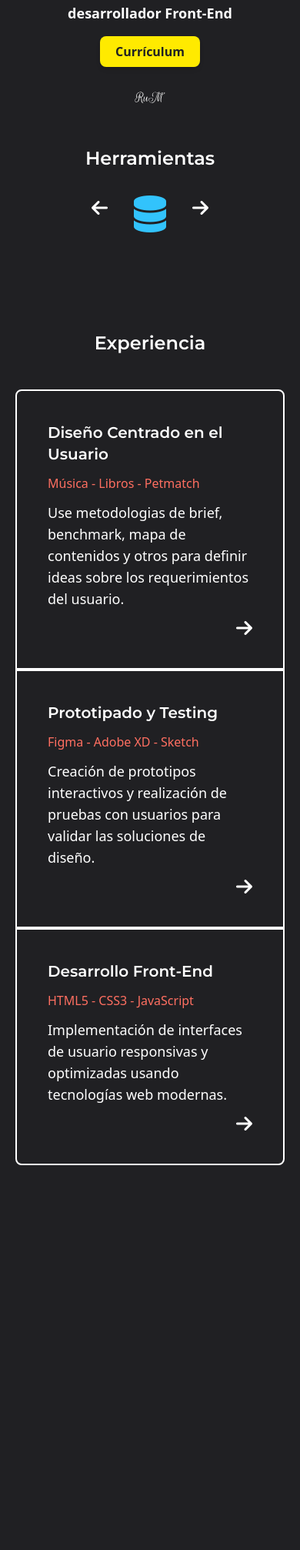
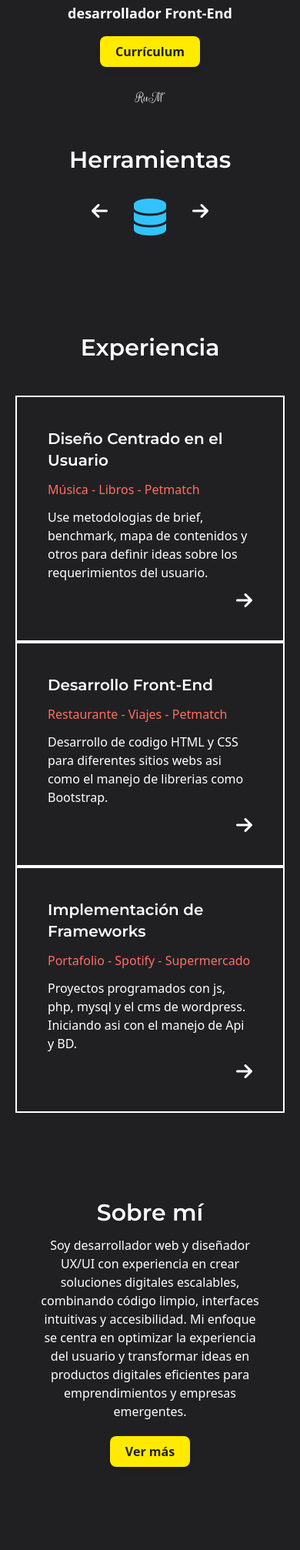
Before and after one commit to MrDrogoa/Portafolio-Titulo, a PHP site: page / in a window 390 px wide. Shown: the part 226-2240 px from the top of the page at 77% size. Before the commit the page ends 1740 px from the top, so only its background shows below. Run offline with PHP 8.4, Linux system fonts and the light colour scheme; some libraries are stand-ins or nearby versions.

```diff
--- a/css/styles.css
+++ b/css/styles.css
@@ -663,12 +663,16 @@ video {
   margin-top: 1rem;
 }
 
-.mb-6 {
-  margin-bottom: 1.5rem;
+.mt-auto {
+  margin-top: auto;
 }
 
-.mt-auto {
-  margin-top: auto;
+.mt-2 {
+  margin-top: 0.5rem;
+}
+
+.mt-5 {
+  margin-top: 1.25rem;
 }
 
 .block {
@@ -699,12 +703,20 @@ video {
   width: 60%;
 }
 
+.w-72 {
+  width: 18rem;
+}
+
 .w-full {
   width: 100%;
 }
 
 .max-w-\[1300px\] {
   max-width: 1300px;
+}
+
+.max-w-sm {
+  max-width: 24rem;
 }
 
 .flex-grow {
@@ -768,44 +784,8 @@ video {
   border-radius: 0.375rem;
 }
 
-.rounded-l-lg {
-  border-top-left-radius: 0.5rem;
-  border-bottom-left-radius: 0.5rem;
-}
-
-.rounded-t-lg {
-  border-top-left-radius: 0.5rem;
-  border-top-right-radius: 0.5rem;
-}
-
-.rounded-r-lg {
-  border-top-right-radius: 0.5rem;
-  border-bottom-right-radius: 0.5rem;
-}
-
-.rounded-b-lg {
-  border-bottom-right-radius: 0.5rem;
-  border-bottom-left-radius: 0.5rem;
-}
-
-.rounded-tr-\[2px\] {
-  border-top-right-radius: 2px;
-}
-
-.rounded-se-\[2px\] {
-  border-start-end-radius: 2px;
-}
-
-.rounded-tr-lg {
-  border-top-right-radius: 0.5rem;
-}
-
 .border-2 {
   border-width: 2px;
-}
-
-.border-b-0 {
-  border-bottom-width: 0px;
 }
 
 .border-white {
@@ -880,8 +864,16 @@ video {
   padding-bottom: 1.5rem;
 }
 
+.pb-2 {
+  padding-bottom: 0.5rem;
+}
+
 .pb-4 {
   padding-bottom: 1rem;
+}
+
+.pt-11 {
+  padding-top: 2.75rem;
 }
 
 .pt-5 {
@@ -890,14 +882,6 @@ video {
 
 .pt-8 {
   padding-top: 2rem;
-}
-
-.pt-10 {
-  padding-top: 2.5rem;
-}
-
-.pt-11 {
-  padding-top: 2.75rem;
 }
 
 .text-center {
--- a/index.html
+++ b/index.html
@@ -160,7 +160,7 @@
       <!-- carrusel - Herramientas-->
       <section class="max-w-[1300px] m-auto py-14 md:py-20">
         <h2
-          class="font-[Montserrat] text-white text-2xl md:text-3xl lg:text-4xl font-semibold text-center"
+          class="font-[Montserrat] text-white text-3xl md:text-4xl font-semibold text-center"
         >
           Herramientas
         </h2>
@@ -210,16 +210,16 @@
       <!-- tarjetas juntos - Experiencia -->
       <section class="max-w-[1300px] m-auto py-14 md:py-20">
         <h2
-          class="font-[Montserrat] text-white text-2xl md:text-3xl lg:text-4xl font-semibold text-center"
+          class="font-[Montserrat] text-white text-3xl md:text-4xl font-semibold text-center"
         >
           Experiencia
         </h2>
         <div
-          class="flex flex-col md:flex-row flex-wrap justify-center px-5 pt-11"
+          class="flex flex-col md:flex-row flex-wrap justify-center px-5 pt-11 w-full"
         >
           <!-- card-1 -->
           <div
-            class="flex flex-col border-2 border-white rounded-t-lg md:rounded-t-none md:rounded-s-lg p-10 gap-3 w-full md:w-80 lg:w-96"
+            class="flex flex-col border-2 border-white p-10 gap-3 max-w-sm m-auto md:m-0"
           >
             <h3
               class="font-[Montserrat] text-white text-xl md:text-2xl font-semibold"
@@ -233,7 +233,7 @@
               -
               <a href="#" class="hover:text-[#ff6e61e5]">Petmatch</a>
             </div>
-            <p class="font-[DM Sans] text-white font-normal text-lg">
+            <p class="font-[DM Sans] text-white font-normal md:text-lg">
               Use metodologias de brief, benchmark, mapa de contenidos y otros
               para definir ideas sobre los requerimientos del usuario.
             </p>
@@ -245,25 +245,24 @@
           </div>
 
           <!--card-2  -->
-          <!-- HAY UN PROBLEMA CON LOS BREAKPOINTS DE XL Y LG -->
           <div
-            class="card flex flex-col border-2 border-white md:rounded-br-lg md:rounded-tr-lg xl:rounded-br-none xl:rounded-tr-none p-10 gap-3 w-full md:w-80 lg:w-96"
+            class="card flex flex-col border-2 border-white p-10 gap-3 max-w-sm m-auto md:m-0"
           >
             <h3
               class="font-[Montserrat] text-white text-xl md:text-2xl font-semibold"
             >
-              Prototipado y Testing
+              Desarrollo Front-End
             </h3>
             <div class="font-[DM Sans] text-[#FF6F61] font-medium">
-              <a href="#" class="hover:text-[#ff6e61e5]">Figma</a>
+              <a href="#" class="hover:text-[#ff6e61e5]">Restaurante</a>
               -
-              <a href="#" class="hover:text-[#ff6e61e5]">Adobe XD</a>
+              <a href="#" class="hover:text-[#ff6e61e5]">Viajes</a>
               -
-              <a href="#" class="hover:text-[#ff6e61e5]">Sketch</a>
+              <a href="#" class="hover:text-[#ff6e61e5]">Petmatch</a>
             </div>
-            <p class="font-[DM Sans] text-white font-normal text-lg">
-              Creación de prototipos interactivos y realización de pruebas con
-              usuarios para validar las soluciones de diseño.
+            <p class="font-[DM Sans] text-white font-normal md:text-lg">
+              Desarrollo de codigo HTML y CSS para diferentes sitios webs asi
+              como el manejo de librerias como Bootstrap.
             </p>
             <a href="#" class="text-white flex justify-end mt-auto">
               <i
@@ -274,23 +273,23 @@
 
           <!-- card-3 -->
           <div
-            class="card flex flex-col border-2 border-white rounded-b-lg md:rounded-b-none md:rounded-br-lg md:rounded-tr-lg p-10 gap-3 w-full md:w-80 lg:w-96"
+            class="card flex flex-col border-2 border-white p-10 gap-3 max-w-sm m-auto md:m-0"
           >
             <h3
               class="font-[Montserrat] text-white text-xl md:text-2xl font-semibold"
             >
-              Desarrollo Front-End
+              Implementación de Frameworks
             </h3>
             <div class="font-[DM Sans] text-[#FF6F61] font-medium">
-              <a href="#" class="hover:text-[#ff6e61e5]">HTML5</a>
+              <a href="#" class="hover:text-[#ff6e61e5]">Portafolio</a>
               -
-              <a href="#" class="hover:text-[#ff6e61e5]">CSS3</a>
+              <a href="#" class="hover:text-[#ff6e61e5]">Spotify</a>
               -
-              <a href="#" class="hover:text-[#ff6e61e5]">JavaScript</a>
+              <a href="#" class="hover:text-[#ff6e61e5]">Supermercado</a>
             </div>
-            <p class="font-[DM Sans] text-white font-normal text-lg">
-              Implementación de interfaces de usuario responsivas y optimizadas
-              usando tecnologías web modernas.
+            <p class="font-[DM Sans] text-white font-normal md:text-lg">
+              Proyectos programados con js, php, mysql y el cms de wordpress.
+              Iniciando asi con el manejo de Api y BD.
             </p>
             <a href="#" class="text-white flex justify-end mt-auto">
               <i
@@ -298,6 +297,125 @@
               ></i>
             </a>
           </div>
+        </div>
+      </section>
+
+      <!-- Sobre - Mi -->
+      <section class="max-w-[1300px] m-auto py-14 md:py-16">
+        <div
+          class="flex justify-center items-center flex-col w-72 md:w-96 text-white m-auto text-center gap-3"
+        >
+          <h2
+            class="font-[Montserrat] text-white text-3xl md:text-4xl font-semibold"
+          >
+            Sobre mí
+          </h2>
+          <p class="font-[DM Sans] font-normal md:text-lg pb-2">
+            Soy desarrollador web y diseñador UX/UI con experiencia en crear
+            soluciones digitales escalables, combinando código limpio,
+            interfaces intuitivas y accesibilidad. Mi enfoque se centra en
+            optimizar la experiencia del usuario y transformar ideas en
+            productos digitales eficientes para emprendimientos y empresas
+            emergentes.
+          </p>
+          <button
+            class="font-[DM Sans] py-2 px-5 bg-[#FFEA00] text-[#202023] font-semibold rounded-lg shadow-md hover:bg-[#ffea00d9] transition-colors"
+          >
+            <a href="#">Ver más</a>
+          </button>
+        </div>
+      </section>
+
+      <!-- Proyectos -->
+      <section class="max-w-[1300px] m-auto py-14 md:py-20">
+        <h2
+          class="font-[Montserrat] text-white text-3xl md:text-4xl font-semibold text-center"
+        >
+          Proyectos
+        </h2>
+        <div
+          class="flex flex-col md:flex-row flex-wrap justify-center px-5 pt-11 w-full gap-4"
+        >
+          <!-- card-1 -->
+          <div
+            class="flex flex-col border-2 border-white rounded-md p-8 gap-3 overflow-hidden max-w-sm m-auto md:m-0"
+          >
+            <img src="" alt="proyecto-1" class="w-full" />
+            <a
+              href="#"
+              class="hover:text-[#ff6e61e5] font-[DM Sans] text-[#FF6F61] font-medium"
+              >Diseño Centrado en el Usuario</a
+            >
+            <p class="font-[DM Sans] text-white font-normal md:text-lg">
+              metodología que prioriza las necesidades y expectativas del
+              usuario...
+            </p>
+            <a href="#" class="text-white flex justify-end mt-auto">
+              <i class="fa-brands fa-figma text-white text-2xl lg:text-3xl"></i>
+            </a>
+          </div>
+
+          <!--card-2  -->
+          <div
+            class="card flex flex-col border-2 border-white rounded-md p-8 gap-3 overflow-hidden max-w-sm m-auto md:m-0"
+          >
+            <img src="" alt="proyecto-2" class="w-full" />
+            <a
+              href="#"
+              class="hover:text-[#ff6e61e5] font-[DM Sans] text-[#FF6F61] font-medium"
+              >Desarrollo Front-End</a
+            >
+            <p class="font-[DM Sans] text-white font-normal md:text-lg">
+              Se enfoca en la creación y diseño de la interfaz visual de un
+              sitio o aplicación...
+            </p>
+            <a href="#" class="text-white flex justify-end mt-auto gap-2">
+              <i
+                class="fa-brands fa-html5 text-[#FF0000] text-2xl lg:text-3xl"
+              ></i>
+              <i
+                class="fa-brands fa-css3-alt text-[#0059FF] text-2xl lg:text-3xl"
+              ></i>
+            </a>
+          </div>
+
+          <!-- card-3 -->
+          <div
+            class="card flex flex-col border-2 border-white rounded-md p-8 gap-3 overflow-hidden max-w-sm m-auto md:m-0"
+          >
+            <img src="" alt="proyecto-3" class="w-full" />
+
+            <a
+              href="#"
+              class="hover:text-[#ff6e61e5] font-[DM Sans] text-[#FF6F61] font-medium"
+              >Implementación de Frameworks</a
+            >
+
+            <p class="font-[DM Sans] text-white font-normal md:text-lg">
+              Consiste en integrar estructuras predefinidas de desarrollo...
+            </p>
+            <a href="#" class="text-white flex justify-end mt-auto gap-2">
+              <i
+                class="fa-brands fa-php text-[#8800FF] text-2xl lg:text-3xl"
+              ></i>
+              <i
+                class="fa-brands fa-square-js text-[#FFEA00] text-2xl lg:text-3xl"
+              ></i>
+              <i
+                class="fa-solid fa-database text-[#32C3FC] text-2xl lg:text-3xl"
+              ></i>
+              <i
+                class="fa-brands fa-wordpress text-white text-2xl lg:text-3xl"
+              ></i>
+            </a>
+          </div>
+        </div>
+        <div class="p-5 flex justify-center lg:justify-end">
+          <button
+            class="font-[DM Sans] py-2 px-5 bg-[#FFEA00] text-[#202023] font-semibold rounded-lg shadow-md hover:bg-[#ffea00d9] transition-colors mt-5"
+          >
+            <a href="#">Ver más</a>
+          </button>
         </div>
       </section>
     </main>
```
Also changed, not shown: other parts of css/styles.css (+45 -134 lines).
